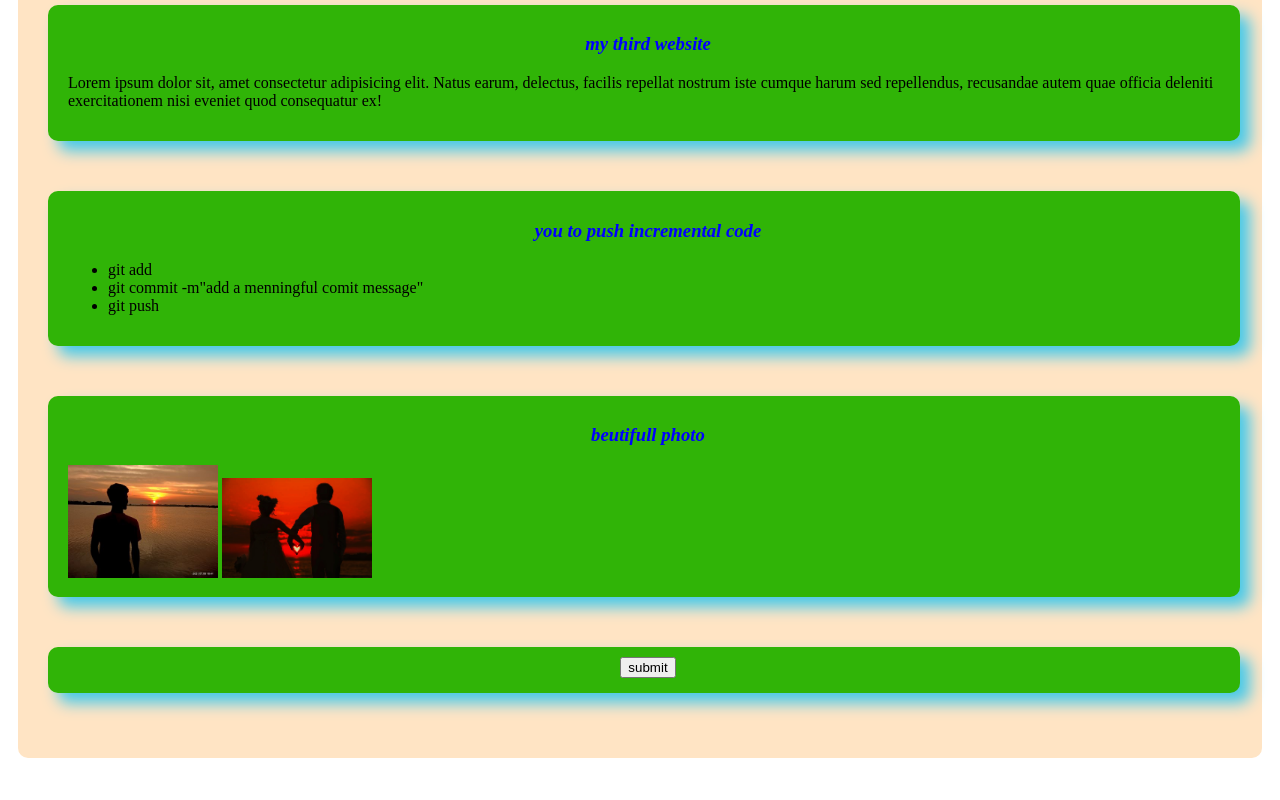
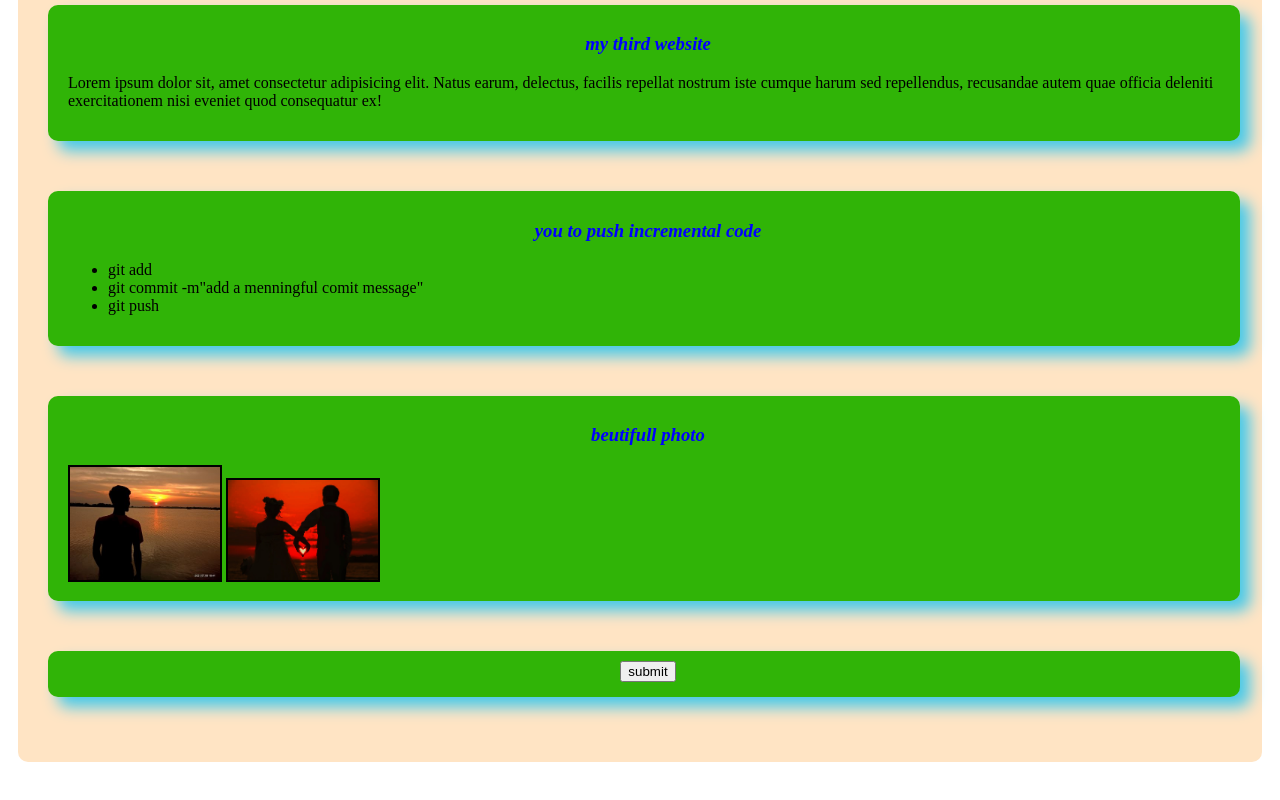
Before and after one commit to KOBIR5742/my-third-repo, a plain HTML site: page index.html in a window 1280 px wide. Shown: the part 545-1345 px from the top of the page. Drawn offline with Linux system fonts and the light colour scheme.

Commit message:
added image style

```diff
--- a/style/style.css
+++ b/style/style.css
@@ -19,3 +19,6 @@ h5{
     color: rgb(185, 19, 163);
     font-size:35px;
 }
+img{
+    border:2px solid;
+}
```
